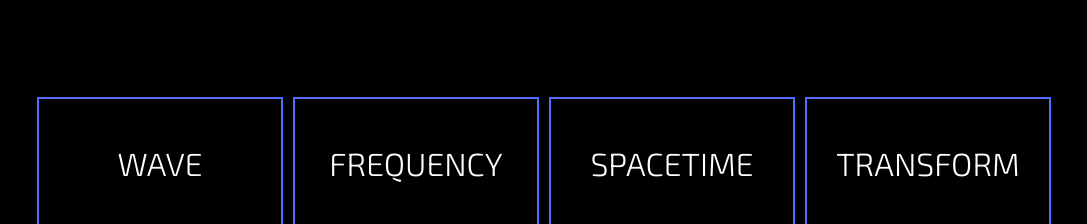
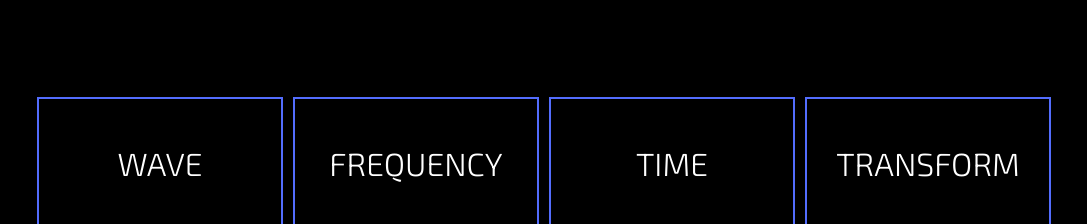
Before and after one commit to AndrewspWhite/andrewspwhite.github.io, a plain HTML site: page mathematics.html in a window 1280 px wide. Shown: the part 2644-2868 px from the top of the page, without its empty margins (96-1183 px from the left). Drawn offline with nearby package versions, Linux system fonts and the light colour scheme.

Commit message:
Revert "Update mathematics.html"
This reverts commit c8168c3c94dd7e7689f464298b45250f124b2e73.

```diff
--- a/mathematics.html
+++ b/mathematics.html
@@ -104,7 +104,7 @@
                 </div>
                 <div class="column">
                     <div class="problemSolver">
-                        <h4>Spacetime</h4>
+                        <h4>Time</h4>
                         <p>Nam quis nulla. Integer malesuada. In in enim a arcu imperdiet malesuada. Sed vel lectus. Donec odio urna, tempus molestie, porttitor ut, iaculis quis, sem. Phasellus rhoncus. Aenean id metus id velit ullamcorper pulvinar. Vestibulum fermentum tortor id mi. Pellentesque ipsum. Nulla non arcu lacinia neque faucibus frin.</p>
                     </div>
                     <div class="learnMore">
```
